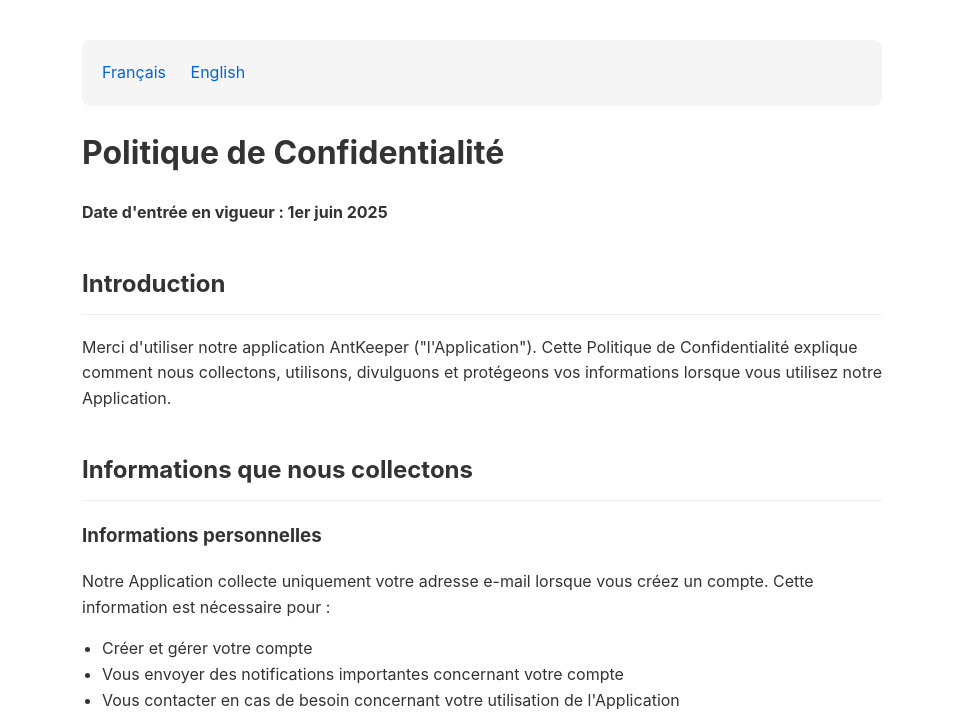
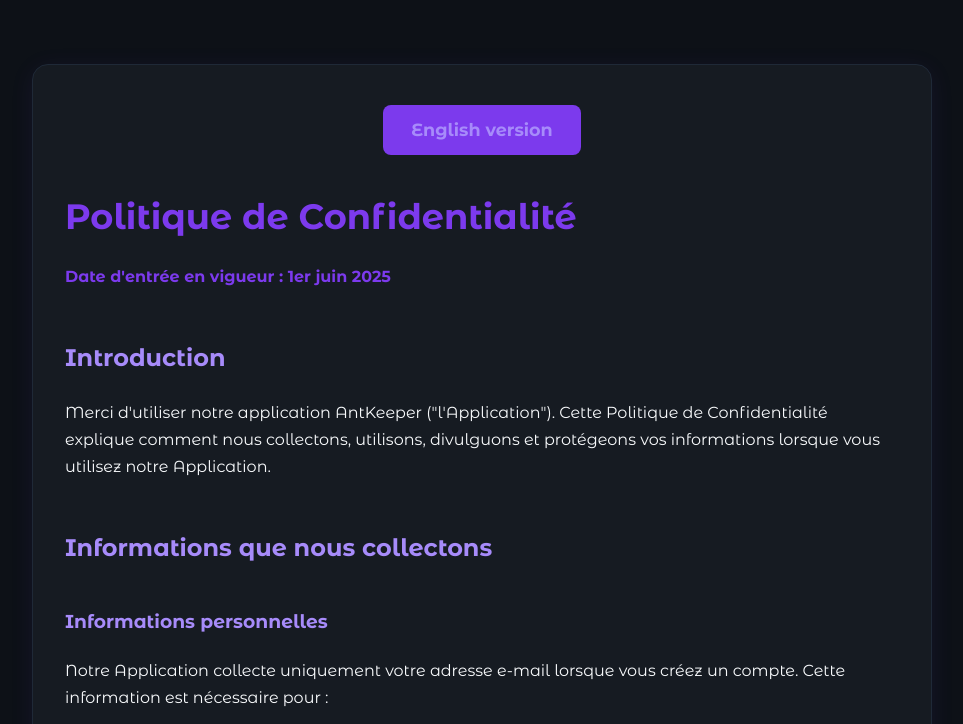
Before and after one commit to Almana-cc/antkeeper-privacy, a plain HTML site: page privacy-policy.html in a window 1280 px wide. Shown: the top 724 px of the page, without its empty margins (158-1121 px from the left). Drawn offline with Linux system fonts and the light colour scheme.

Commit message:
two pages

```diff
--- a/privacy-policy.html
+++ b/privacy-policy.html
@@ -4,46 +4,73 @@
     <meta charset="UTF-8">
     <meta name="viewport" content="width=device-width, initial-scale=1.0">
     <title>AntKeeper - Politique de Confidentialité</title>
+    <link href="https://fonts.googleapis.com/css2?family=Montserrat+Alternates:wght@400;700&display=swap" rel="stylesheet">
     <style>
         body {
-            font-family: -apple-system, BlinkMacSystemFont, 'Segoe UI', Roboto, Oxygen, Ubuntu, Cantarell, 'Open Sans', 'Helvetica Neue', sans-serif;
-            line-height: 1.6;
-            max-width: 800px;
+            font-family: 'Montserrat Alternates', -apple-system, BlinkMacSystemFont, 'Segoe UI', Roboto, Oxygen, Ubuntu, Cantarell, 'Open Sans', 'Helvetica Neue', sans-serif;
+            background: #0D1117;
+            color: #F8FAFC;
+            line-height: 1.7;
+            max-width: 900px;
             margin: 0 auto;
-            padding: 20px;
-            color: #333;
+            padding: 32px 16px;
         }
-        .language-links {
-            margin: 20px 0;
-            padding: 20px;
-            background-color: #f5f5f5;
-            border-radius: 8px;
+        .container {
+            background: #161B22;
+            border: 1px solid #1F2937;
+            border-radius: 16px;
+            box-shadow: 0 4px 24px 0 rgba(124, 58, 237, 0.08);
+            padding: 40px 32px;
+            margin-top: 32px;
         }
-        .language-links a {
-            display: inline-block;
-            margin-right: 20px;
-            color: #0366d6;
+        h1 {
+            color: #7C3AED;
+            font-weight: 700;
+            font-size: 2.2rem;
+            margin-bottom: 16px;
+        }
+        .nav-links {
+            margin-bottom: 32px;
+            display: flex;
+            gap: 20px;
+        }
+        .nav-links a {
+            color: #A78BFA;
+            background: #7C3AED;
+            padding: 8px 20px;
+            border-radius: 6px;
             text-decoration: none;
+            font-weight: 600;
+            transition: background 0.2s, color 0.2s;
         }
-        .language-links a:hover {
-            text-decoration: underline;
+        .nav-links a:hover {
+            background: #A78BFA;
+            color: #161B22;
         }
-        h2 {
-            margin-top: 40px;
-            border-bottom: 1px solid #eee;
-            padding-bottom: 10px;
+        h2, h3, h4 {
+            color: #A78BFA;
+            margin-top: 2em;
         }
-        ul {
-            padding-left: 20px;
+        strong {
+            color: #7C3AED;
+        }
+        .footer {
+            margin-top: 48px;
+            color: #94A3B8;
+            text-align: center;
+            font-size: 0.95rem;
+        }
+        ::selection {
+            background: #7C3AED;
+            color: #F8FAFC;
         }
     </style>
 </head>
 <body>
-    <div class="language-links">
-        <a href="privacy-policy.html">Français</a>
-        <a href="privacy-policy-en.html">English</a>
+    <div class="container">
+        <div style="text-align:center; margin-bottom:32px;">
+            <a href="privacy-policy-en.html" style="color:#A78BFA;background:#7C3AED;padding:10px 28px;border-radius:8px;text-decoration:none;font-weight:700;font-size:1.1rem;transition:background 0.2s, color 0.2s;display:inline-block;">English version</a>
         </div>
-
         <h1>Politique de Confidentialité</h1>
         <p><strong>Date d'entrée en vigueur : 1er juin 2025</strong></p>
 
@@ -113,5 +140,7 @@
 
         <h2>Consentement</h2>
         <p>En utilisant notre Application, vous consentez à notre Politique de Confidentialité.</p>
+    </div>
+    <div class="footer">&copy; 2025 AntKeeper</div>
 </body>
 </html>
```
Also changed, not shown: index.html (deleted, +0 -41 lines), privacy-policy-en.html (+55 -26 lines). Lines whose indentation alone changed are shown as unchanged.
